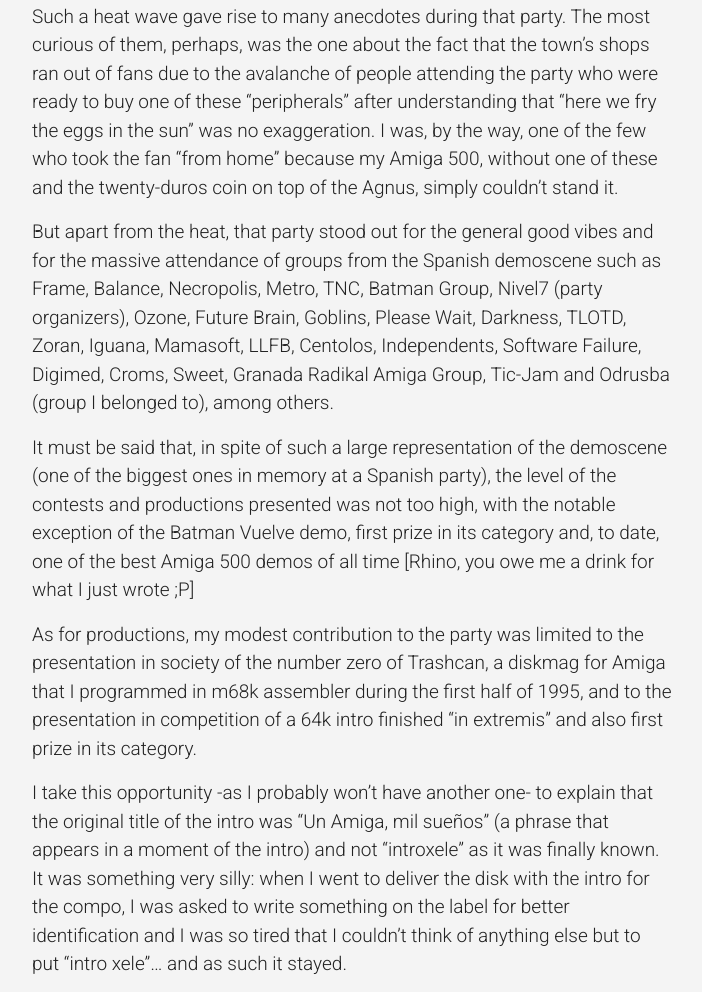
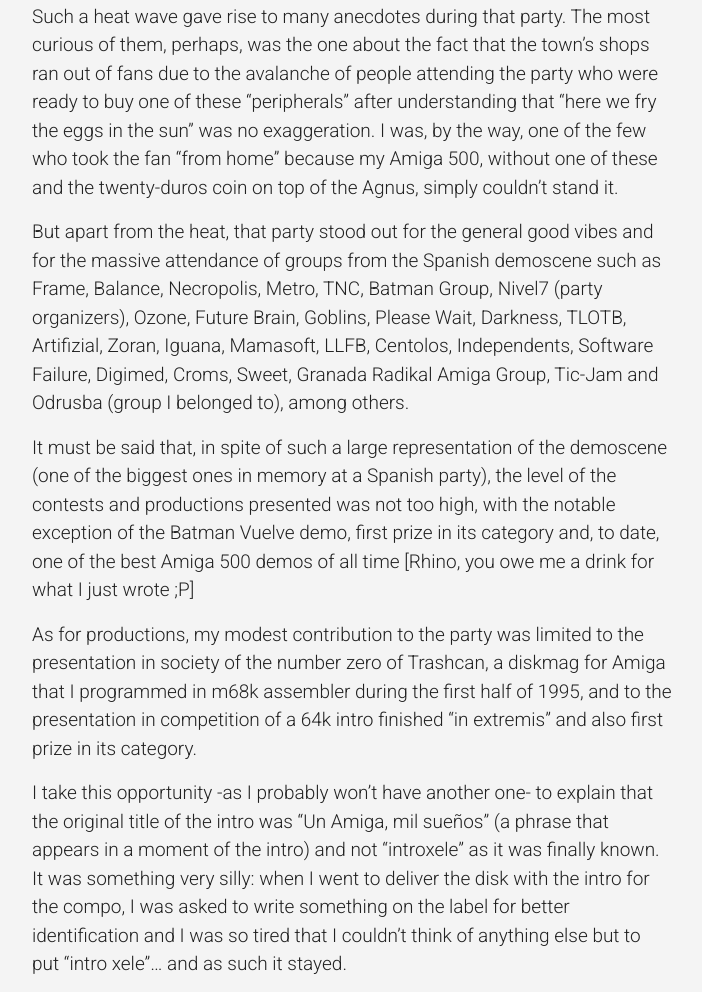
Before and after one commit to xeleh/xeleh.github.io, a plain HTML site: page articles/posadas-amiga-party-1995-en.html in a window 1280 px wide. Shown: the part 1129-2121 px from the top of the page, without its empty margins (288-990 px from the left). Drawn offline with nearby package versions, Linux system fonts and the light colour scheme.

Commit message:
Minor fixes in demogroups paragraph

```diff
--- a/articles/posadas-amiga-party-1995-en.html
+++ b/articles/posadas-amiga-party-1995-en.html
@@ -232,7 +232,7 @@
 
 <p>Such a heat wave gave rise to many anecdotes during that party. The most curious of them, perhaps, was the one about the fact that the town’s shops ran out of fans due to the avalanche of people attending the party who were ready to buy one of these “peripherals” after understanding that “here we fry the eggs in the sun” was no exaggeration. I was, by the way, one of the few who took the fan “from home” because my Amiga 500, without one of these and the twenty-duros coin on top of the Agnus, simply couldn’t stand it.</p>
 
-<p>But apart from the heat, that party stood out for the general good vibes and for the massive attendance of groups from the Spanish demoscene such as Frame, Balance, Necropolis, Metro, TNC, Batman Group, Nivel7 (party organizers), Ozone, Future Brain, Goblins, Please Wait, Darkness, TLOTD, Zoran, Iguana, Mamasoft, LLFB, Centolos, Independents, Software Failure, Digimed, Croms, Sweet, Granada Radikal Amiga Group, Tic-Jam and Odrusba (group I belonged to), among others.</p>
+<p>But apart from the heat, that party stood out for the general good vibes and for the massive attendance of groups from the Spanish demoscene such as Frame, Balance, Necropolis, Metro, TNC, Batman Group, Nivel7 (party organizers), Ozone, Future Brain, Goblins, Please Wait, Darkness, TLOTB, Artifizial, Zoran, Iguana, Mamasoft, LLFB, Centolos, Independents, Software Failure, Digimed, Croms, Sweet, Granada Radikal Amiga Group, Tic-Jam and Odrusba (group I belonged to), among others.</p>
 
 <p>It must be said that, in spite of such a large representation of the demoscene (one of the biggest ones in memory at a Spanish party), the level of the contests and productions presented was not too high, with the notable exception of the Batman Vuelve demo, first prize in its category and, to date, one of the best Amiga 500 demos of all time [Rhino, you owe me a drink for what I just wrote ;P]</p>
 
```
Also changed, not shown: es/articulos/posadas-amiga-party-1995.html (+1 -1 lines).
